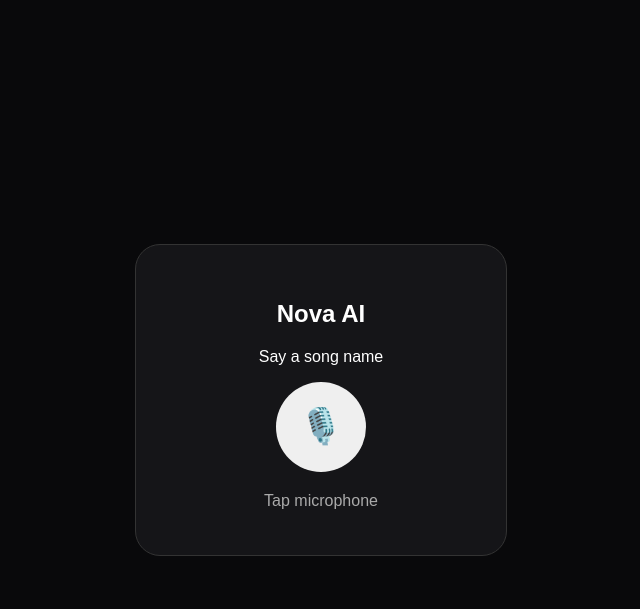
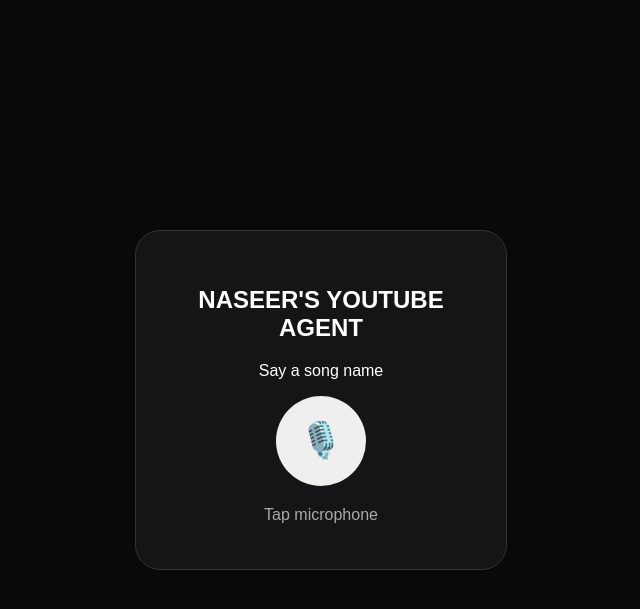
Before and after one commit to mohamednaseer3007-create/AGENT, a Flask app: page / in a window 1280 px wide. Shown: the top 609 px of the page, without its empty margins (319-959 px from the left). Run offline with Flask 3, Linux system fonts and the light colour scheme.

Commit message:
Update index.html

```diff
--- a/app/templates/index.html
+++ b/app/templates/index.html
@@ -56,7 +56,7 @@ body{
 
 <div class="card">
 
-    <h2>Nova AI</h2>
+    <h2>NASEER'S YOUTUBE AGENT</h2>
 
     <p>Say a song name</p>
 
```
